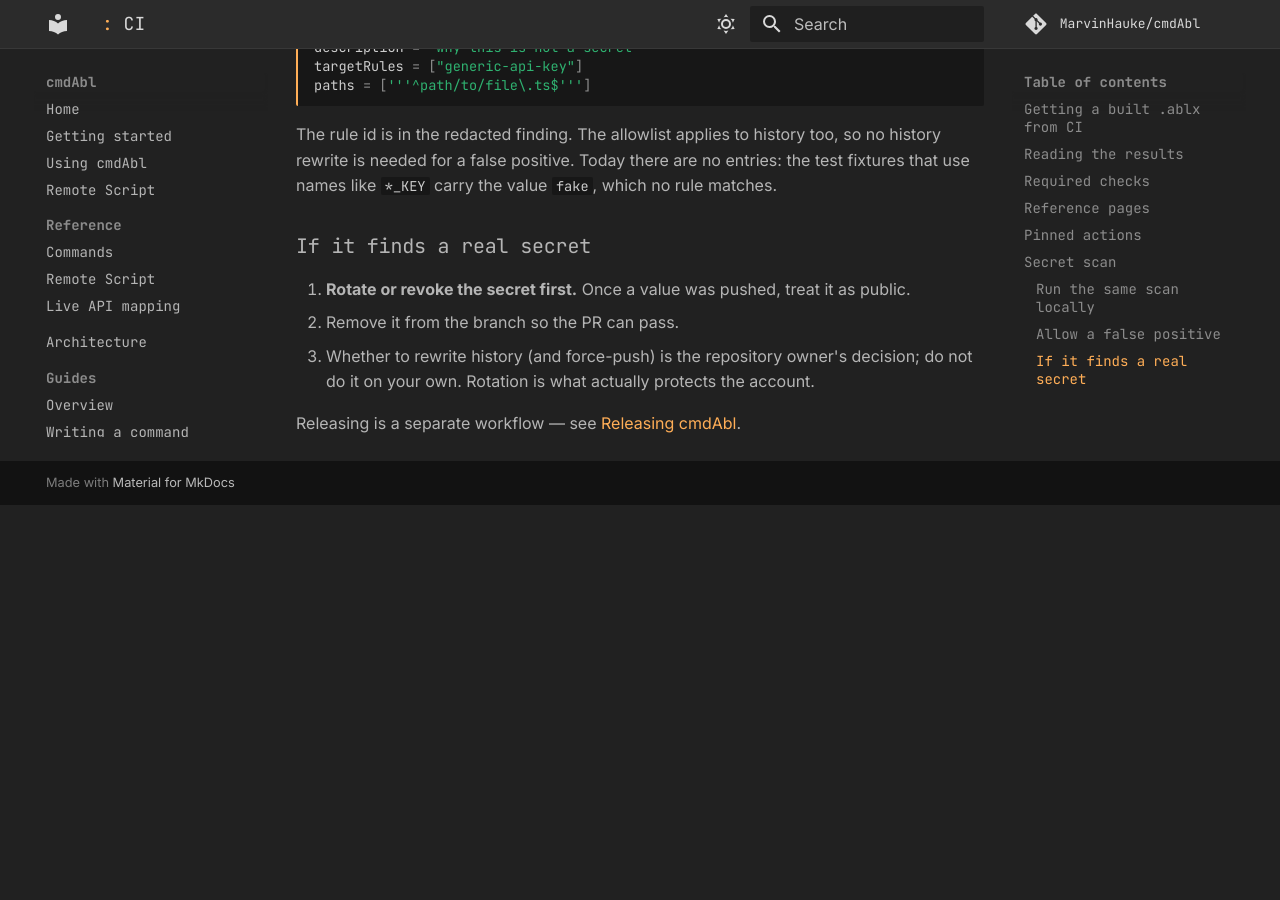
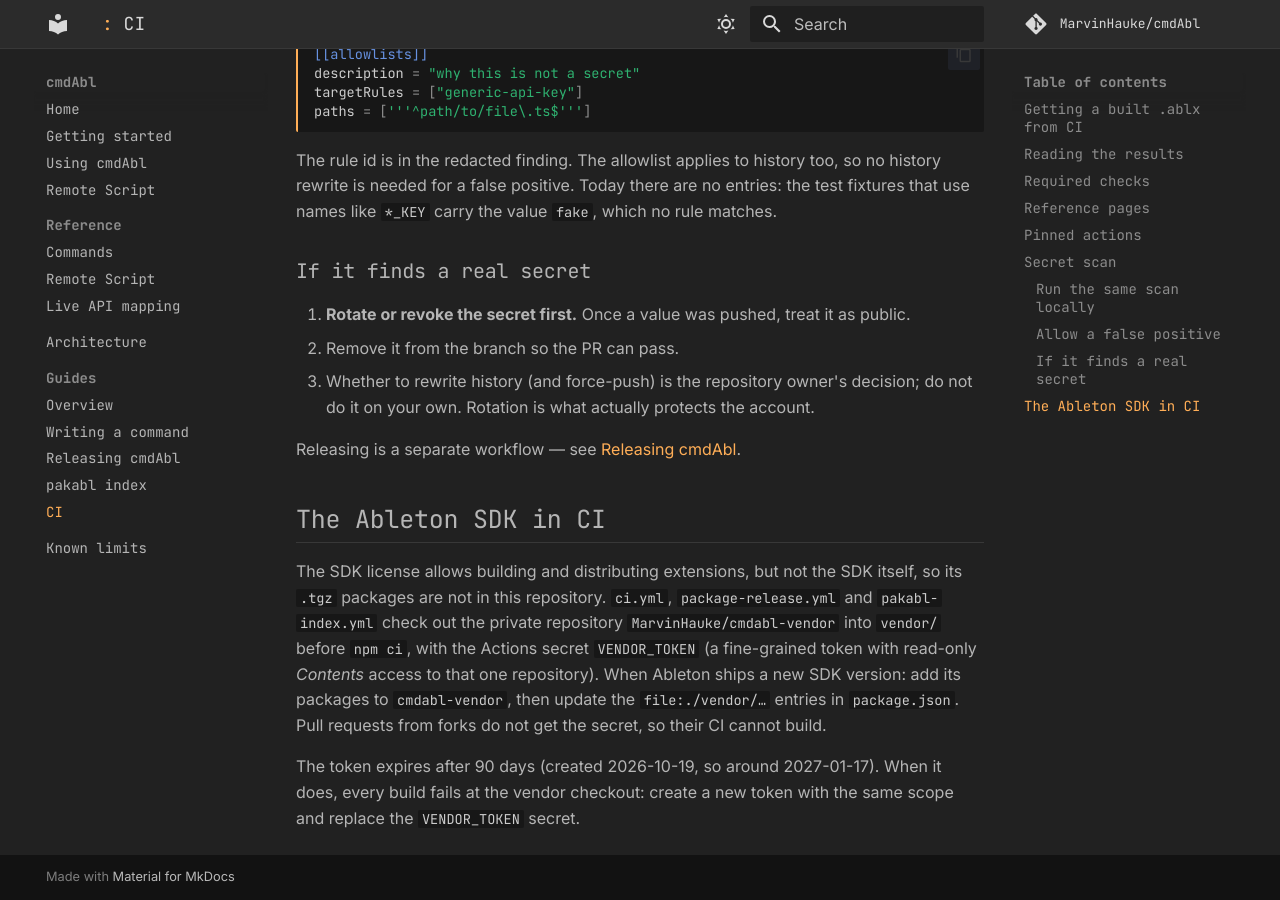
Before and after one commit to MarvinHauke/cmdAbl, an MkDocs documentation site: the page built from docs/guides/ci.md, in a window 1280 px wide and 900 px high, scrolled down 2791 px. Built offline with MkDocs 1.6.1 and Material for MkDocs 9.7.7, drawn with Linux system fonts in a browser that asks for light colours; comment, search, counter and statistics services are not loaded; before the commit the page ends 3296 px from its top, so only the background shows below that; some of the changed text lies outside the part shown.

Commit message:
chore: Ableton SDK out of the public repo; remove unused Vite (#11)
* chore: Ableton SDK out of the public repo (private vendor repo in CI); remove unused Vite

The SDK license forbids distributing the SDK outside an application. CI checks out
MarvinHauke/cmdabl-vendor into vendor/ with the VENDOR_TOKEN secret before npm ci.
vite.config.ts and the vite dependency were not used by any script.

Co-Authored-By: Claude Opus 5.5 <noreply@anthropic.com>

* docs(ci): VENDOR_TOKEN expiry and renewal

Co-Authored-By: Claude Opus 5.5 <noreply@anthropic.com>

---------

Co-authored-by: Claude Opus 5.5 <noreply@anthropic.com>

```diff
--- a/docs/guides/ci.md
+++ b/docs/guides/ci.md
@@ -6,7 +6,7 @@ publishes anything and never changes a version.
 **Runs on:** every pull request, every push to `features` or `main`, weekly (to catch
 dependency drift), and manually (Actions → CI → Run workflow).
 
-**Steps:** check that `package.json` and `manifest.json` have the same version → `npm ci` →
+**Steps:** check that `package.json` and `manifest.json` have the same version → check out the Ableton SDK packages into `vendor/` → `npm ci` →
 `npm test` (unit tests for the command platform) →
 `python3 -B -m unittest discover -s tests/remote-script` (the Remote Script's protocol tests;
 standard library only; the tests live outside `remote-script/` so they are not packaged; run the same
@@ -110,3 +110,17 @@ is needed for a false positive. Today there are no entries: the test fixtures th
    on your own. Rotation is what actually protects the account.
 
 Releasing is a separate workflow — see [Releasing cmdAbl](release-cmdabl.md).
+
+## The Ableton SDK in CI
+
+The SDK license allows building and distributing extensions, but not the SDK itself, so its
+`.tgz` packages are not in this repository. `ci.yml`, `package-release.yml` and `pakabl-index.yml`
+check out the private repository `MarvinHauke/cmdabl-vendor` into `vendor/` before `npm ci`, with
+the Actions secret `VENDOR_TOKEN` (a fine-grained token with read-only *Contents* access to that
+one repository). When Ableton ships a new SDK version: add its packages to `cmdabl-vendor`, then
+update the `file:./vendor/…` entries in `package.json`. Pull requests from forks do not get the
+secret, so their CI cannot build.
+
+The token expires after 90 days (created 2026-10-19, so around 2027-01-17). When it does, every
+build fails at the vendor checkout: create a new token with the same scope and replace the
+`VENDOR_TOKEN` secret.
--- a/package.json
+++ b/package.json
@@ -23,7 +23,6 @@
     "@types/node": "^24.1.0",
     "esbuild": "0.28.2",
     "tsx": "^4.19.0",
-    "typescript": "^5.9.3",
-    "vite": "^6.0.0"
+    "typescript": "^5.9.3"
   }
 }
--- a/vite.config.ts
+++ /dev/null
@@ -1,6 +0,0 @@
-import { defineConfig } from "vite";
-
-export default defineConfig({
-  root: "ui",
-  server: { port: 5173 },
-});
```
Also changed, not shown: README.md (+5 -0 lines), 7 other files.
